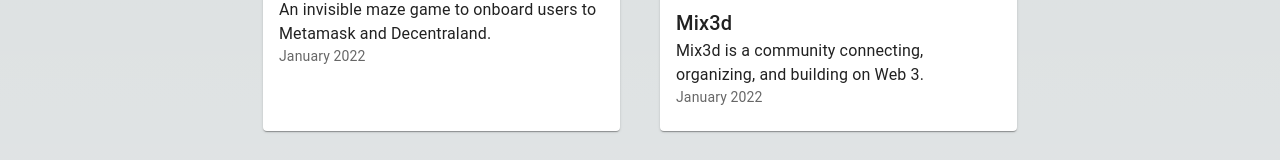
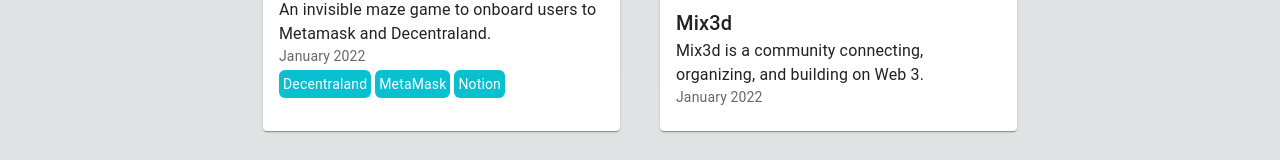
Before and after one commit to JAlbertCode/Portfolio-V2, a Next.js app in the folder portfolio/: page / in a window 1280 px wide. Shown: the part 737-897 px from the top of the page. Built offline with nearby package versions, Linux system fonts and the light colour scheme.

Commit message:
Added main.css for custom classes. Made a custom class for skills and tools. Added a skills section on a card.

```diff
--- a/portfolio/app/layout.tsx
+++ b/portfolio/app/layout.tsx
@@ -1,6 +1,7 @@
 import './globals.css'
 import { Inter } from 'next/font/google'
 import Link from 'next/link'
+import "/main.css"
 
 const inter = Inter({ subsets: ['latin'] })
 
--- a/portfolio/app/page.tsx
+++ b/portfolio/app/page.tsx
@@ -43,6 +43,11 @@ export default function Home() {
               <Typography variant="body2" color="text.secondary">
                 January 2022
               </Typography>
+              <div className='gap-1 flex flex-wrap mt-1'>
+                <Typography variant='body2' className='skills'>Decentraland</Typography>
+                <Typography variant='body2' className='skills'>MetaMask</Typography>
+                <Typography variant='body2' className='skills'>Notion</Typography>
+              </div>
             </CardContent>
           </Card>
 
--- /dev/null
+++ b/portfolio/main.css
@@ -0,0 +1,13 @@
+@tailwind base;
+@tailwind components;
+@tailwind utilities;
+
+@layer components {
+  .skills {
+    background-color: theme('colors.dark-turquoise');
+    border-radius: theme('borderRadius.md');
+    padding: theme('spacing.1');
+    color: white;
+  }
+  /* ... */
+}
--- a/portfolio/tailwind.config.js
+++ b/portfolio/tailwind.config.js
@@ -12,6 +12,9 @@ module.exports = {
         'gradient-conic':
           'conic-gradient(from 180deg at 50% 50%, var(--tw-gradient-stops))',
       },
+      colors: {
+        'dark-turquoise': '#09C0D0'
+      }
     },
   },
   plugins: [],
```
